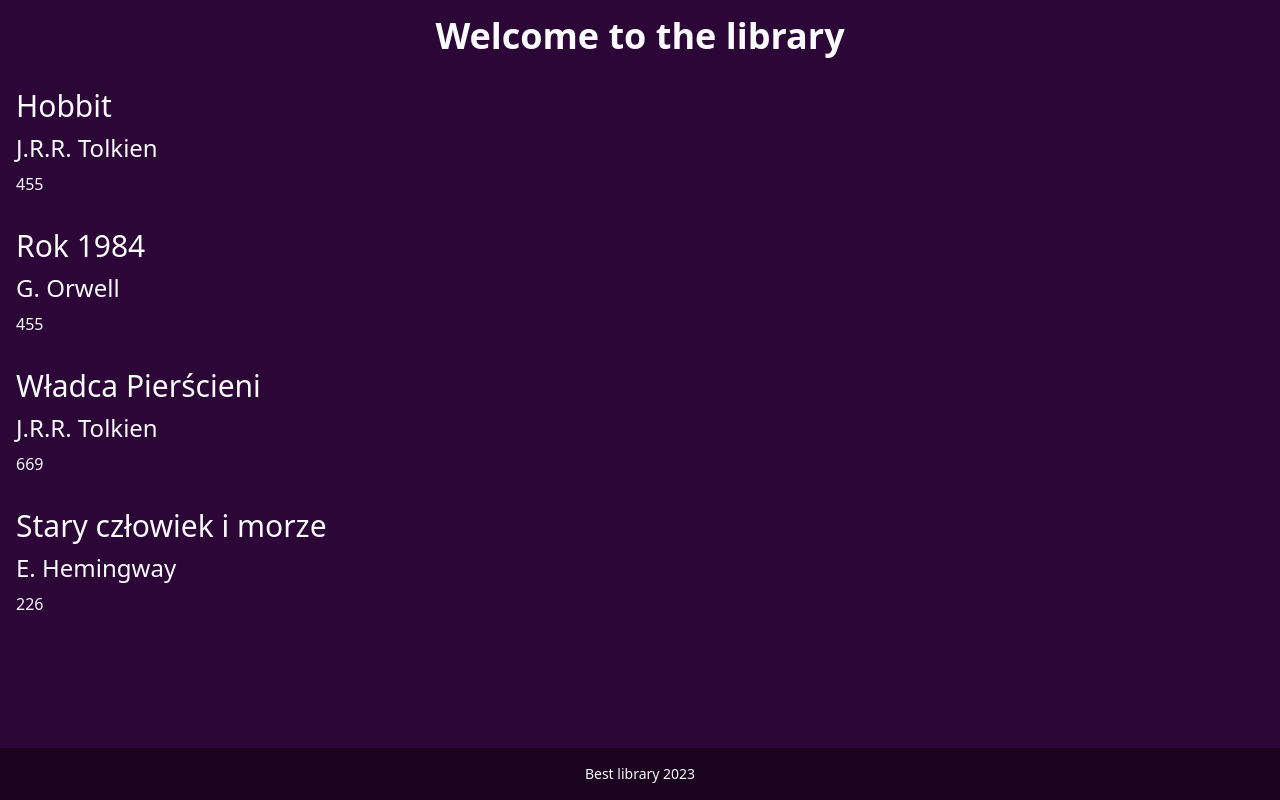
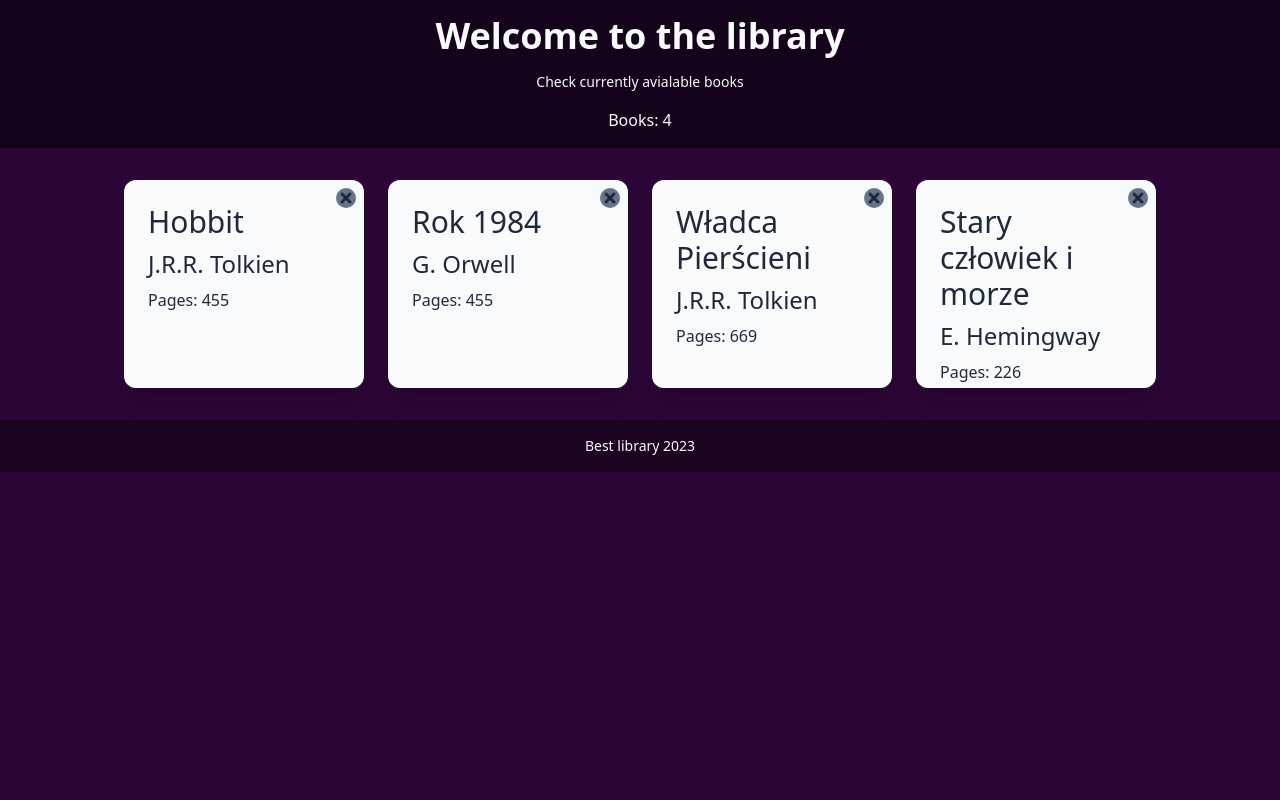
Before and after one commit to Radexman/react-book, a React (Create React App) app: page / in a window 1280 px wide. Built offline with nearby package versions, Linux system fonts and the light colour scheme.

Commit message:
React Icons

```diff
--- a/package.json
+++ b/package.json
@@ -8,6 +8,7 @@
     "@testing-library/user-event": "^13.5.0",
     "react": "^18.2.0",
     "react-dom": "^18.2.0",
+    "react-icons": "^4.10.1",
     "react-scripts": "5.0.1",
     "web-vitals": "^2.1.4"
   },
--- a/src/App.jsx
+++ b/src/App.jsx
@@ -9,10 +9,12 @@ export default function App() {
 
   return (
     <>
-      <Header />
-      {entries.map((book, i) => (
-        <BookDescription key={i} book={book} />
-      ))}
+      <Header data={entries} />
+      <main className="flex flex-col flex-wrap items-center justify-center gap-6 p-8 md:flex-row">
+        {entries.map((book, i) => (
+          <BookDescription key={i} book={book} />
+        ))}
+      </main>
       <Footer />
     </>
   );
--- a/src/components/BookDescription.jsx
+++ b/src/components/BookDescription.jsx
@@ -1,9 +1,14 @@
+import { FaTimes } from "react-icons/fa";
+
 export default function BookDesciption({ book }) {
   return (
-    <div className="space-y-2 p-4 text-slate-50">
-      <h1 className="text-3xl">{book.title}</h1>
-      <h2 className="text-2xl">{book.author}</h2>
-      <h3 className="xl">{book.pages}</h3>
+    <div className="book-card">
+      <h2 className="text-3xl">{book.title}</h2>
+      <p className="text-2xl">{book.author}</p>
+      <p className="xl">{`Pages: ${book.pages}`}</p>
+      <button title="Delete Book" className="delete-btn group">
+        <FaTimes className="group-hover:text-slate-50" />
+      </button>
     </div>
   );
 }
--- a/src/components/Footer.jsx
+++ b/src/components/Footer.jsx
@@ -2,7 +2,7 @@ export default function Footer() {
   const year = new Date().getFullYear();
 
   return (
-    <footer className="absolute bottom-0 w-full bg-[rgba(0,0,0,0.4)] p-4 text-center text-slate-50">
+    <footer className="w-full bg-[rgba(0,0,0,0.4)] p-4 text-center text-slate-50">
       <p className="text-sm">{`Best library ${year}`}</p>
     </footer>
   );
--- a/src/components/Header.jsx
+++ b/src/components/Header.jsx
@@ -1,7 +1,11 @@
-export default function Header() {
+export default function Header({ data }) {
+  const avialableBooks = data.length;
+
   return (
-    <h1 className="py-4 text-center text-4xl font-semibold text-slate-50">
-      Welcome to the library
-    </h1>
+    <header className="space-y-4 bg-[rgba(0,0,0,0.5)] p-4 text-center text-slate-50">
+      <h1 className=" text-4xl font-semibold ">Welcome to the library</h1>
+      <p className="text-sm">Check currently avialable books</p>
+      <p>{`Books: ${avialableBooks}`}</p>
+    </header>
   );
 }
--- a/src/index.css
+++ b/src/index.css
@@ -17,3 +17,11 @@ th {
 tr:nth-child(even) {
   background-color: #1822ad;
 }
+
+.delete-btn {
+  @apply absolute right-2 top-0 flex h-5 w-5 items-center justify-center rounded-full bg-slate-500 transition-all duration-200 hover:bg-slate-900 active:scale-90;
+}
+
+.book-card {
+  @apply relative h-52 w-60 space-y-2 rounded-xl bg-slate-50 p-6 text-slate-800 shadow-xl;
+}
```
Also changed, not shown: 1 other file (tests, documents, lock files or other folders).
